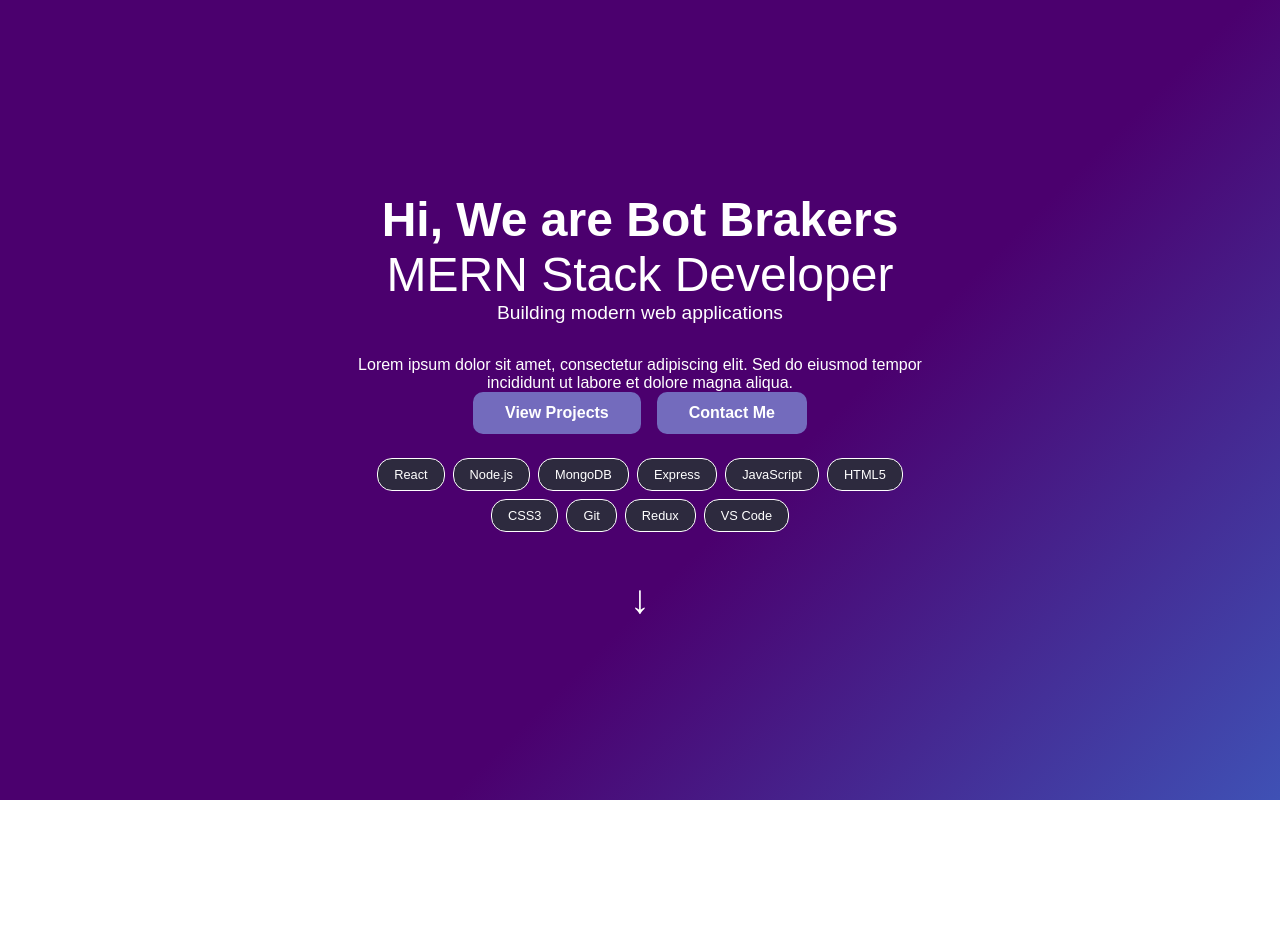
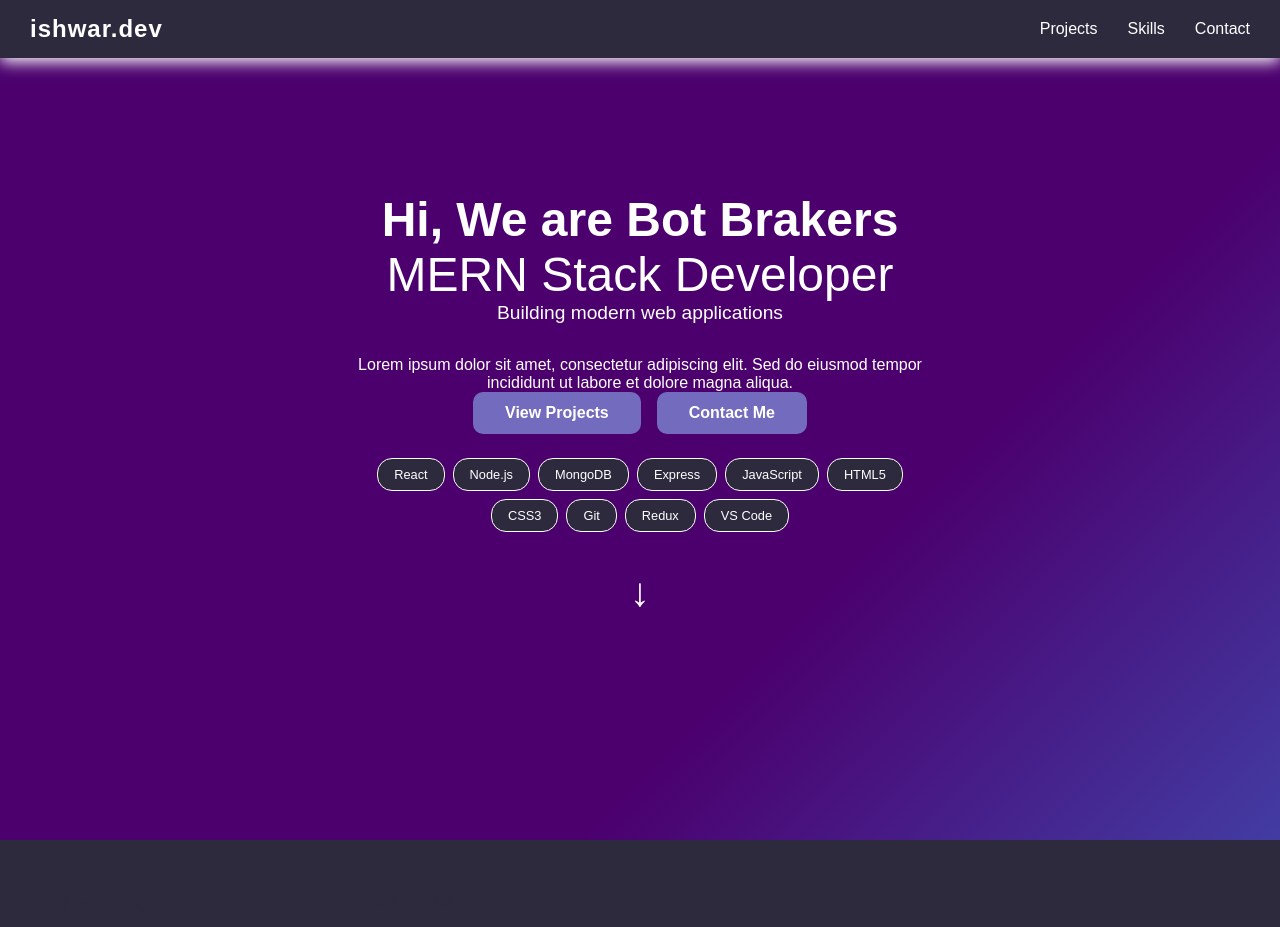
Before and after one commit to codingadventure0/web-wizard, a React (Vite) app: page / in a window 1280 px wide. Shown: the top 927 px of the page. Before the commit the page ends 800 px from the top, so only its background shows below. Built offline with nearby package versions, Linux system fonts and the light colour scheme.

Commit message:
add nav & footer

```diff
--- a/src/App.jsx
+++ b/src/App.jsx
@@ -9,7 +9,9 @@ function App() {
 
   return (
     <>
+      <Navbar />
       <Hero />
+      <Footer />
     </>
   );
 }
```
